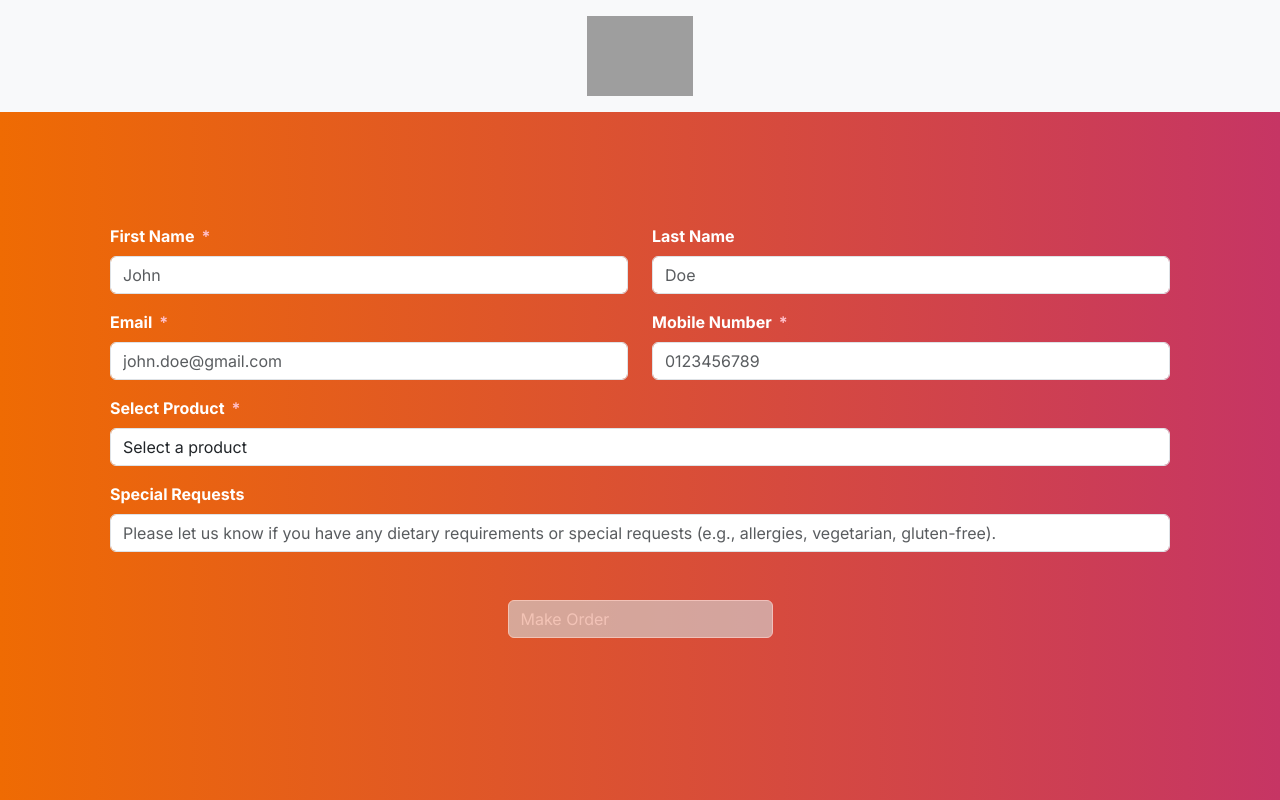
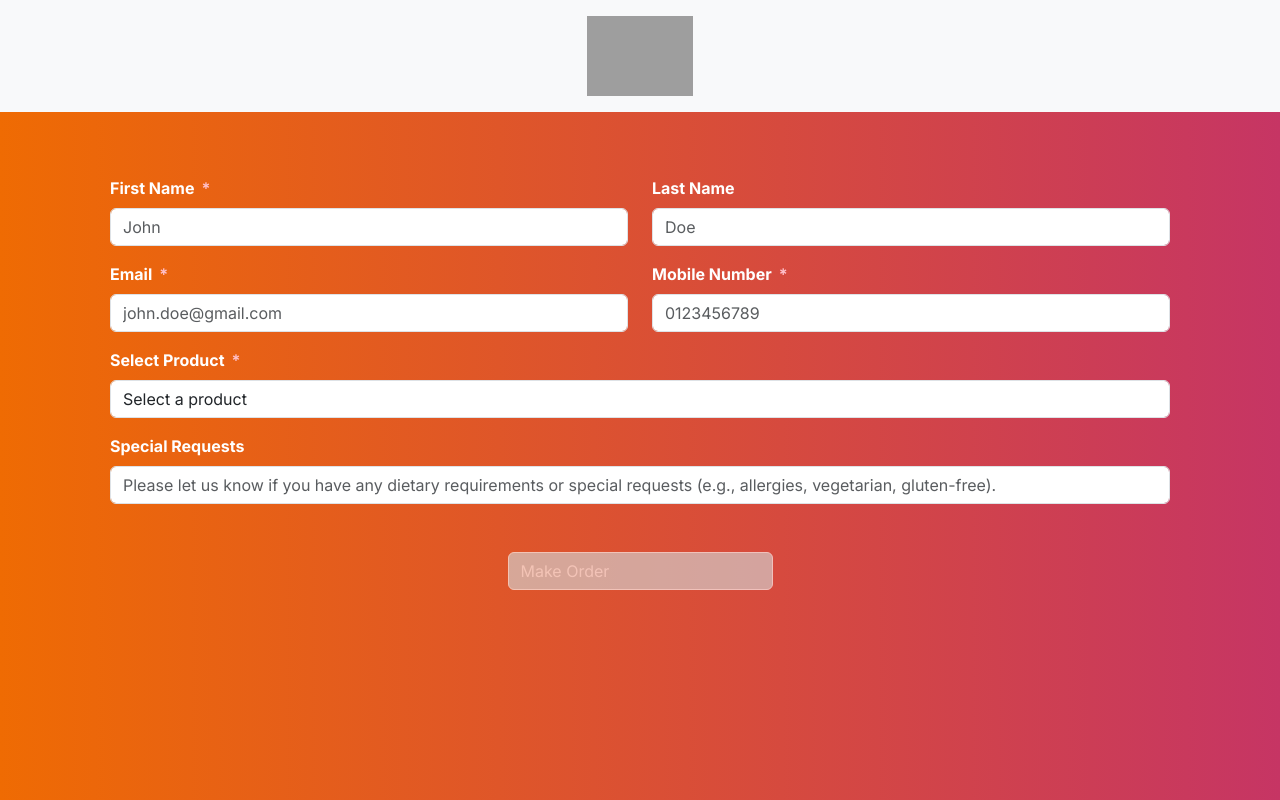
Before and after one commit to jarrettsanchez/dunkin-system, a Next.js app in the folder frontend/: page /order in a window 1280 px wide. Built offline with nearby package versions, Linux system fonts and the light colour scheme; grey boxes are pictures that could not be loaded.

Commit message:
vercel frontend deploy #6

```diff
--- a/frontend/src/app/globals.css
+++ b/frontend/src/app/globals.css
@@ -22,7 +22,7 @@ body {
 }
 
 .CreateOrder {
-  padding-top: 8vh;
+  padding-top: 2vh;
   padding-left: 5vh;
   padding-right: 5vh;
 }
--- a/frontend/src/components/CreateOrder.tsx
+++ b/frontend/src/components/CreateOrder.tsx
@@ -9,7 +9,6 @@ const CreateOrderComponent = () => {
   const [order, setOrder] = useState<Order>(DefaultEmptyOrder);
   const [selectedProduct, setSelectedProduct] = useState<string>("");
   const [productPrice, setProductPrice] = useState<number>(0);
-  const [_productFlavours, setProductFlavours] = useState<string[]>([]);
   const [selectedFlavour, setSelectedFlavour] = useState<string | null>(null); // for single donut
   const [selectedFlavours, setSelectedFlavours] = useState<string[]>([]); // for multiple donuts
 
@@ -23,12 +22,10 @@ const CreateOrderComponent = () => {
     const product = PRODUCTS.find((p) => p.name === productName);
     if (product) {
       setProductPrice(product.price); // update product price when product is selected
-      setProductFlavours(product.flavours || []); // set flavours for selected product
       setSelectedFlavour(null); // reset for radio buttons
       setSelectedFlavours([]); // reset for checkboxes
     } else {
       setProductPrice(0);
-      setProductFlavours([]);
     }
   };
 
@@ -77,7 +74,6 @@ const CreateOrderComponent = () => {
         setOrder(DefaultEmptyOrder);
         setSelectedProduct(""); // reset product selection after submission
         setProductPrice(0); // reset product price
-        setProductFlavours([]);
         setSelectedFlavours([]);
         navigate.push("/success");
       })
```
